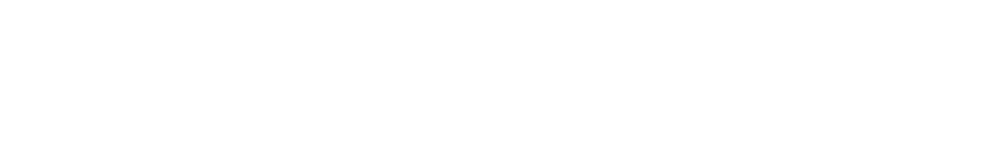
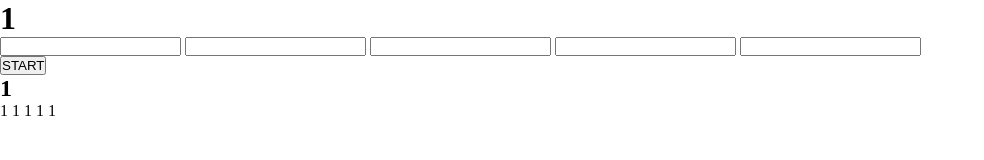
Before and after one commit to Riccardo15Pinto/js-simon, a plain HTML site: page index.html in a window 1280 px wide. Shown: the whole page, without its empty margins (0-984 px from the left). Drawn offline with Linux system fonts and the light colour scheme.

Commit message:
set html

```diff
--- a/index.html
+++ b/index.html
@@ -10,6 +10,32 @@
     <title>JS SIMMON</title>
 </head>
 <body>
+
+    <div class="container">
+        <div id="top-element">
+            <h1 id="response">1</h1>
+            <div>
+                <input type="number" id="user-answer-1">
+                <input type="number" id="user-answer-2">
+                <input type="number" id="user-answer-3">
+                <input type="number" id="user-answer-4">
+                <input type="number" id="user-answer-5">
+            </div>
+            <div>
+                <button id="button">START</button>
+            </div>
+        </div>
+        <div id="middle-element">
+            <h2 id="countdown">1</h2>
+        </div>
+        <div id="bottom-element">
+            <span id="first-number">1</span>
+            <span id="second-number">1</span>
+            <span id="third-number">1</span>
+            <span id="fourt-number">1</span>
+            <span id="fifth-number">1</span>
+        </div>
+    </div>
     <!-- my javascript  -->
     <script src="js/script.js"></script>
 </body>
```
